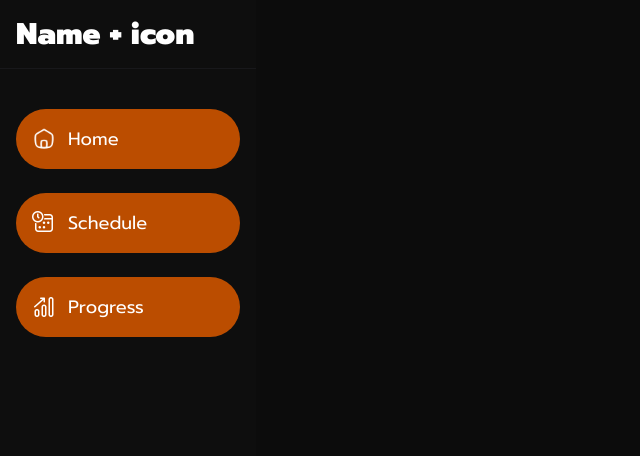
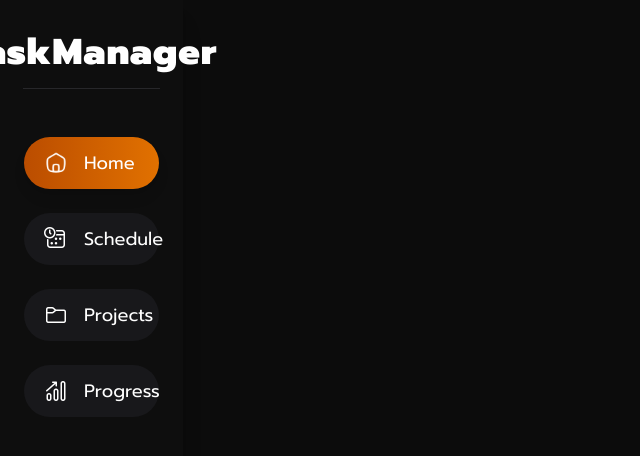
Before and after one commit to markomoev/Revealr, a React (Vite) app: page / in a window 1280 px wide. Shown: the top 456 px of the page, without its empty margins (0-640 px from the left). Built offline with nearby package versions, Linux system fonts and the light colour scheme.

Commit message:
sidebar retractable and better file structured

```diff
--- a/src/components/global/Sidebar.tsx
+++ b/src/components/global/Sidebar.tsx
@@ -1,38 +1,37 @@
-import {Link} from 'react-router-dom'
+import { useState } from 'react'
 
-import HomeIcon from './icons/home.png'
-import ScheduleIcon from './icons/schedule.png'
-import ProgressIcon from './icons/progress.png'
+import SidebarLink from './SidebarLink'
 
 export default function Sidebar(){
+    // retractable sidebar
+    const [isOpen, setIsOpen] = useState(false)
+    // active page
+    const [isActive, setIsActive] = useState(false)
+
 return (
-    <div className = 'w-64 h-screen flex flex-col' style={{backgroundColor: 'oklch(16.5% 0 0)'}}>
-
-        <div className ='w-full'>
-            <p className = 'text-white text-3xl font-semibold p-4'>
-                Name + icon
+    <div
+        onMouseEnter={() => setIsOpen(true)}
+        onMouseLeave={() => setIsOpen(false)}
+        className={`h-screen flex flex-col shadow-xl ${isOpen ? 'md:w-1/7 w-1/4' : 'w-fit'}`}
+        style={{
+            backgroundColor: "oklch(16.5% 0 0)",
+        }}
+    >
+        <div className="w-full flex flex-col items-center pt-8 pb-4">
+            <p className={`${isOpen ? 'visible' : 'hidden'} text-white text-4xl font-bold tracking-wide mb-2 flex items-center gap-3`}>
+                {/* Logo placeholder removed. Add your logo here when ready. */}
+                TaskManager
             </p>
-            <hr className = 'border-zinc-900' />
+            <hr className="border-zinc-800 w-3/4 mt-2" />
         </div>
 
-        <div className ='h-screen flex flex-col'>
-            <div className ='w-full p-4 pt-10 flex flex-col gap-6'>
-                <Link to="/" className ='text-white text-lg p-4 rounded-full bg-amber-700 flex flex-row items-center gap-3'>
-                    <img src={HomeIcon} alt="Home" className='w-6 h-6' />
-                    Home
-                </Link>
-
-                <Link to="/" className ='text-white text-lg p-4 rounded-full bg-amber-700 flex flex-row items-center gap-3'>
-                    <img src={ScheduleIcon} alt="Schedule" className='w-6 h-6' />
-                    Schedule
-                </Link>
-
-                <Link to="/" className ='text-white text-lg p-4 rounded-full bg-amber-700 flex flex-row items-center gap-3'>
-                    <img src={ProgressIcon} alt="Progress" className='w-6 h-6' />
-                    Progress
-                </Link>
+        <div className="flex-1 flex flex-col justify-start">
+            <div className="w-full px-6 pt-8 flex flex-col gap-6">
+                <SidebarLink
+                    isOpen = {isOpen}
+                    isActive = {() => setIsActive(!isActive)}
+                />
             </div>
-
         </div>
     </div>
 )
--- /dev/null
+++ b/src/components/global/SidebarLink.tsx
@@ -0,0 +1,47 @@
+import {NavLink} from 'react-router-dom'
+
+import HomeIcon from './icons/home.png'
+import ScheduleIcon from './icons/schedule.png'
+import ProgressIcon from './icons/progress.png'
+import ProjectsIcon from './icons/projects.png'
+
+// retractable sidebar prop
+type SidebarState = {
+    isOpen: boolean;
+    isActive: () => void;
+}
+
+
+export default function SidebarLink({isOpen, isActive}: SidebarState){
+    // array for all links info
+    const links = [
+        {to: '/', label: "Home", icon: HomeIcon},
+        {to: '/schedule', label: "Schedule", icon: ScheduleIcon},
+        {to: '/projects', label: "Projects", icon: ProjectsIcon},
+        {to: '/progress', label: "Progress", icon: ProgressIcon},
+    ]
+
+    const linksDisplay = links.map((l, i) => {
+        return(
+            <NavLink
+                key={l.label}
+                to={l.to}
+                className={({ isActive }) =>
+                    `${isOpen ? 'px-5 py-3' : 'w-fit px-4 py-2.5'}
+                    ${isActive ? 'bg-linear-to-r from-amber-700 to-amber-600 shadow-lg' : 'bg-zinc-900 hover:bg-zinc-800'}
+                    text-white rounded-full text-lg flex flex-row items-center gap-4 transition-all duration-200 focus:outline-none focus:ring-2 focus:ring-amber-500`
+                }
+            >
+                <img src={l.icon} alt={l.label} className="w-6 h-6" />
+
+                <span className={`${isOpen ? 'visible' : 'hidden'}`}>{l.label}</span>
+            </NavLink>
+        )
+    })
+
+    return (
+        <div className="flex flex-col gap-6">
+            {linksDisplay}
+        </div>
+    )
+}
```
Also changed, not shown: src/components/global/icons/projects.png (added), 1 other file (tests, documents, lock files or other folders).
